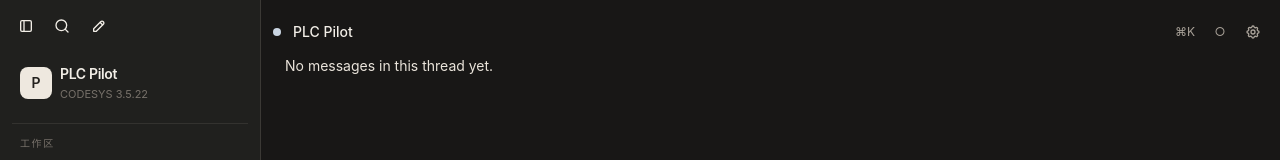
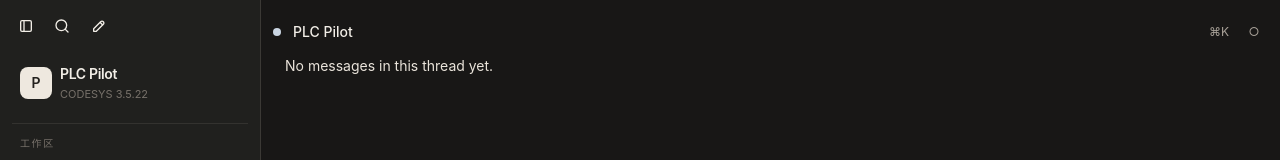
Before and after one commit to 1812095643/PLCpilot, a Vue app: page / in a window 1280 px wide. Shown: the top 160 px of the page. Built offline with nearby package versions, Linux system fonts and the light colour scheme.

Commit message:
fix(界面): 移除内容区重复设置入口

```diff
--- a/src/App.vue
+++ b/src/App.vue
@@ -599,7 +599,6 @@ onUnmounted(() => {
           <template #actions>
             <button class="plc-header-action" type="button" title="命令面板" aria-label="命令面板" @click="showCommandPalette = true">⌘K</button>
             <button class="plc-header-action" type="button" title="切换主题" aria-label="切换主题" @click="theme = theme === 'dark' ? 'light' : 'dark'">{{ theme === 'dark' ? '○' : '●' }}</button>
-            <button class="plc-header-action" type="button" title="设置" aria-label="设置" @click="showSettings = true"><IconTablerSettings /></button>
           </template>
         </ContentHeader>
 
```
